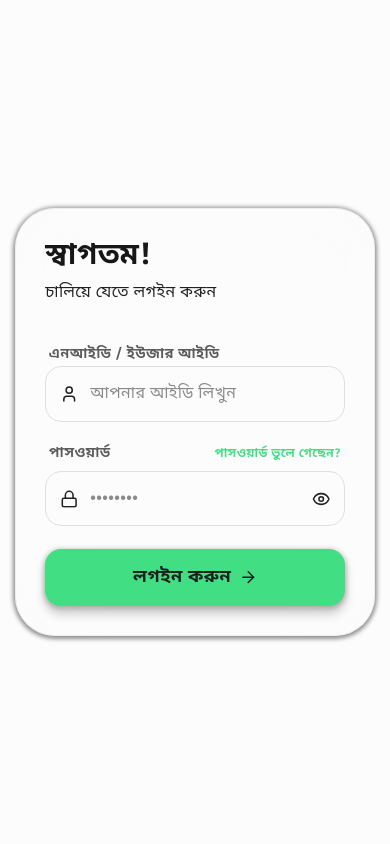
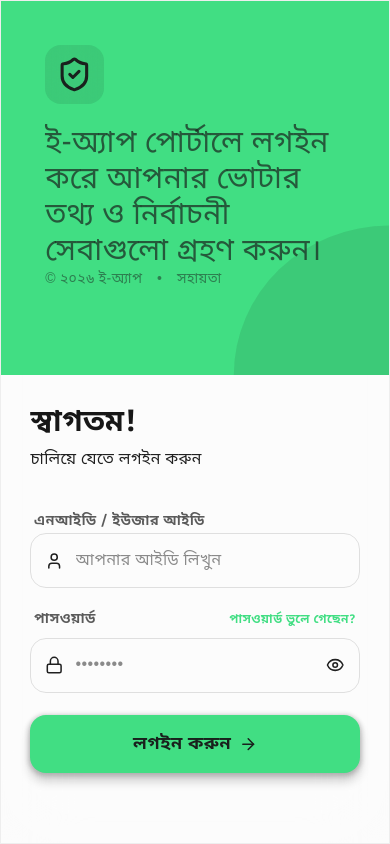
Before and after one commit to jonyBhatt/e-app, a React (Vite) app: page /login in a window 390 px wide. Built offline with nearby package versions, Linux system fonts and the light colour scheme.

Commit message:
fix pwa layout

```diff
--- a/src/pages/LoginPage.tsx
+++ b/src/pages/LoginPage.tsx
@@ -20,7 +20,7 @@ export const Login: React.FC = () => {
   };
 
   return (
-    <div className="relative flex min-h-screen items-center justify-center overflow-hidden bg-background px-4 font-sans">
+    <div className="relative flex min-h-screen md:items-center md:justify-center overflow-hidden bg-background  font-sans">
       {/* Background Interactive Mesh */}
       <motion.div
         animate={{
@@ -30,13 +30,13 @@ export const Login: React.FC = () => {
         transition={{ duration: 1, ease: "easeInOut" }}
         className="absolute -z-10 h-[150%] w-[150%] opacity-20"
       >
-        <div className="absolute top-1/4 left-1/4 size-[600px] rounded-full bg-primary blur-[160px]" />
-        <div className="absolute bottom-1/4 right-1/4 size-[600px] rounded-full bg-chart-2 blur-[160px]" />
+        <div className="absolute top-1/4 left-1/4 size-150 rounded-full bg-primary blur-[160px]" />
+        <div className="absolute bottom-1/4 right-1/4 size-150 rounded-full bg-chart-2 blur-[160px]" />
       </motion.div>
 
-      <div className="grid w-full max-w-5xl gap-0 overflow-hidden rounded-[2.5rem] border border-border/50 bg-card/30 shadow-2xl backdrop-blur-2xl md:grid-cols-2">
+      <div className="grid w-full  gap-0 overflow-hidden sm:rounded-[2.5rem] rounded-none border border-border/50 bg-card/30 shadow-2xl backdrop-blur-2xl md:grid-cols-2">
         {/* Left Side: Branding & Security Message */}
-        <div className="relative hidden flex-col justify-between bg-primary p-12 text-primary-foreground md:flex">
+        <div className="relative flex-col justify-between bg-primary p-12 text-primary-foreground md:flex">
           <motion.div
             initial={{ opacity: 0, y: 20 }}
             animate={{ opacity: 1, y: 0 }}
@@ -45,10 +45,10 @@ export const Login: React.FC = () => {
             <div className="inline-flex size-16 items-center justify-center rounded-2xl bg-primary-foreground/10 backdrop-blur-md">
               <ShieldCheck className="size-10" />
             </div>
-            <h1 className="font-serif text-4xl font-bold leading-tight">
+            <h1 className="font-serif hidden md:block text-4xl font-bold leading-tight">
               আপনার তথ্যের নিরাপত্তা <br /> আমাদের অগ্রাধিকার।
             </h1>
-            <p className="text-lg text-primary-foreground/70">
+            <p className="text-3xl text-primary-foreground/70 md:text-xl">
               ই-অ্যাপ পোর্টালে লগইন করে আপনার ভোটার তথ্য ও নির্বাচনী সেবাগুলো
               গ্রহণ করুন।
             </p>
```
